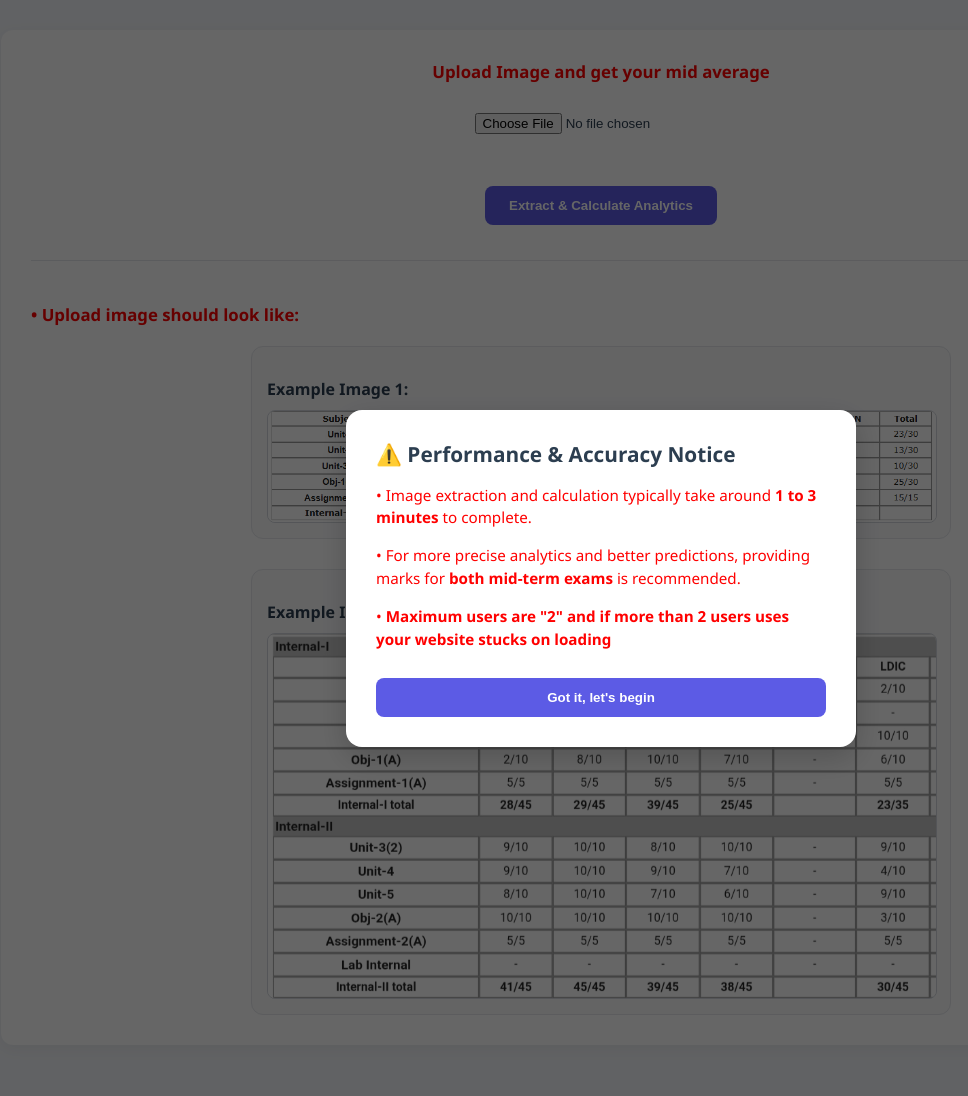
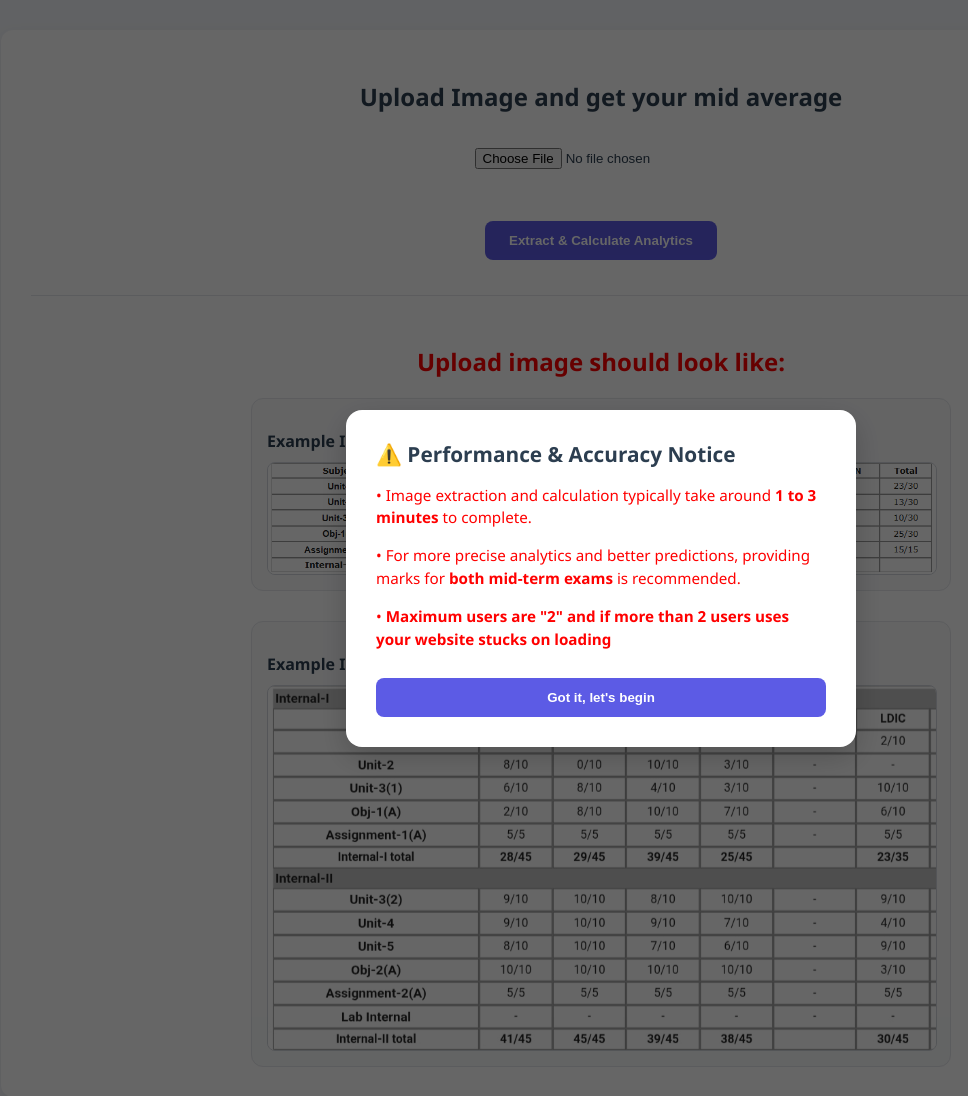
Before and after one commit to aishu-ishu/pscmr-midmarks-calculator, a Flask app: page / in a window 1280 px wide. Shown: the top 1096 px of the page, without its empty margins (39-1007 px from the left). Run offline with Flask 3, Linux system fonts and the light colour scheme.

Commit message:
Update index.html

```diff
--- a/templates/index.html
+++ b/templates/index.html
@@ -484,11 +484,7 @@
 </div>
 <div class="container">
     <div class="upload-card">
-        <!-- Styled header to match the bullet point size below -->
-        <p style="color: red; font-weight: 700; font-size: 1.05rem; margin-top: 0; margin-bottom: 15px; text-align: center;">
-            Upload Image and get your mid average
-        </p>
-
+        <h2>Upload Image and get your mid average</h2>
         <input type="file" id="imageInput" accept="image/*" onchange="previewImage(event)">
         <br>
         <img id="preview" alt="Selected Image Preview">
@@ -499,14 +495,14 @@
         </div>
 
         <!-- Enlarged reference examples -->
-        <div style="margin-top: 35px; border-top: 1px solid #e5e7eb; padding-top: 25px; text-align: left;">
-            <p style="color: red; font-weight: 700; font-size: 1.05rem; margin-bottom: 20px;">• Upload image should look like:</p>
+        <div style="margin-top: 35px; border-top: 1px solid #e5e7eb; padding-top: 25px; text-align: center;">
+            <p style="color: red; font-weight: 700; font-size: 1.5rem; margin-bottom: 20px; text-align: center;">Upload image should look like:</p>
             <div style="display: flex; flex-direction: column; gap: 30px; max-width: 700px; margin: 0 auto;">
-                <div style="background: #f9fafb; border: 1px solid #e5e7eb; padding: 15px; border-radius: 12px;">
+                <div style="background: #f9fafb; border: 1px solid #e5e7eb; padding: 15px; border-radius: 12px; text-align: left;">
                     <p style="font-size: 1rem; font-weight: 700; color: var(--text-dark); margin-bottom: 10px;">Example Image 1:</p>
                     <img src="{{ url_for('static', filename='demo.png') }}" alt="sample image 1" style="width: 100%; height: auto; max-height: none; border-radius: 8px; border: 1px solid #d1d5db; display: block;">
                 </div>
-                <div style="background: #f9fafb; border: 1px solid #e5e7eb; padding: 15px; border-radius: 12px;">
+                <div style="background: #f9fafb; border: 1px solid #e5e7eb; padding: 15px; border-radius: 12px; text-align: left;">
                     <p style="font-size: 1rem; font-weight: 700; color: var(--text-dark); margin-bottom: 10px;">Example Image 2:</p>
                     <img src="{{ url_for('static', filename='y.jpg') }}" alt="sample image 2" style="width: 100%; height: auto; max-height: none; border-radius: 8px; border: 1px solid #d1d5db; display: block;">
                 </div>
```
